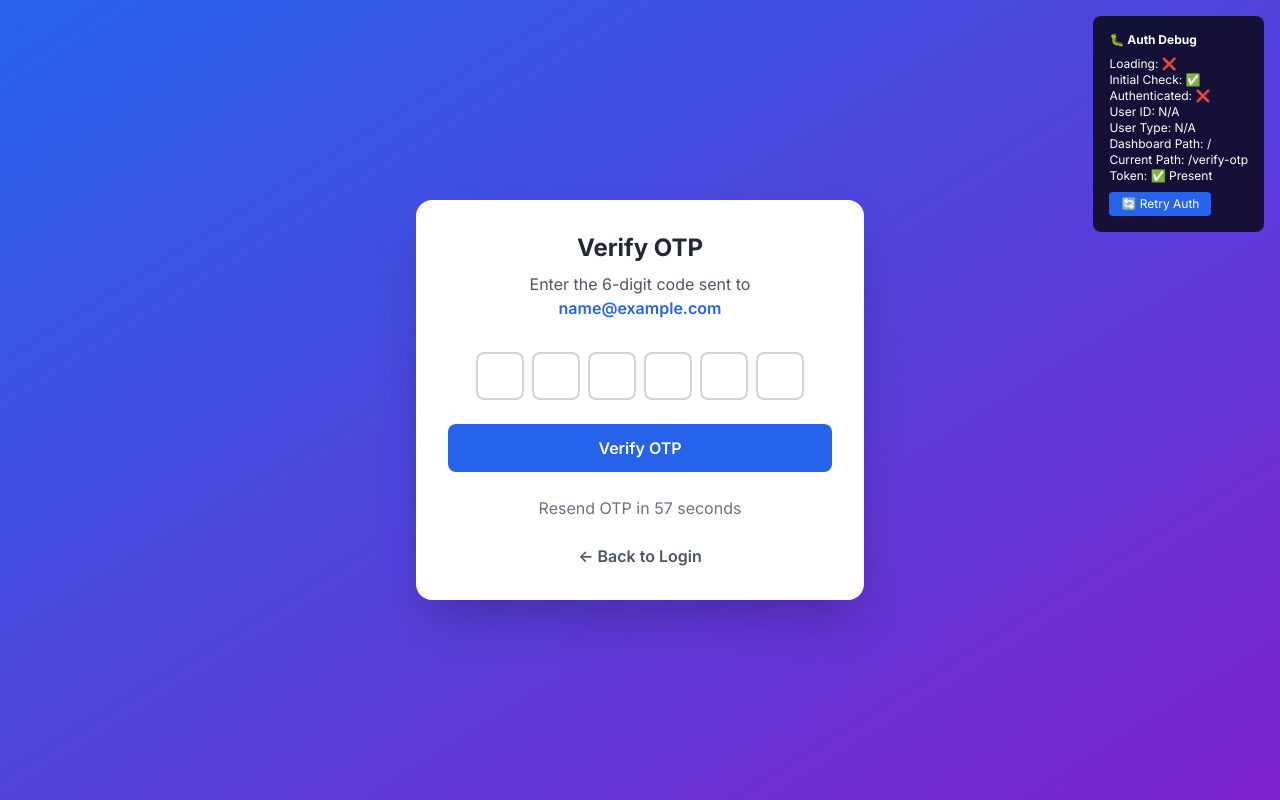
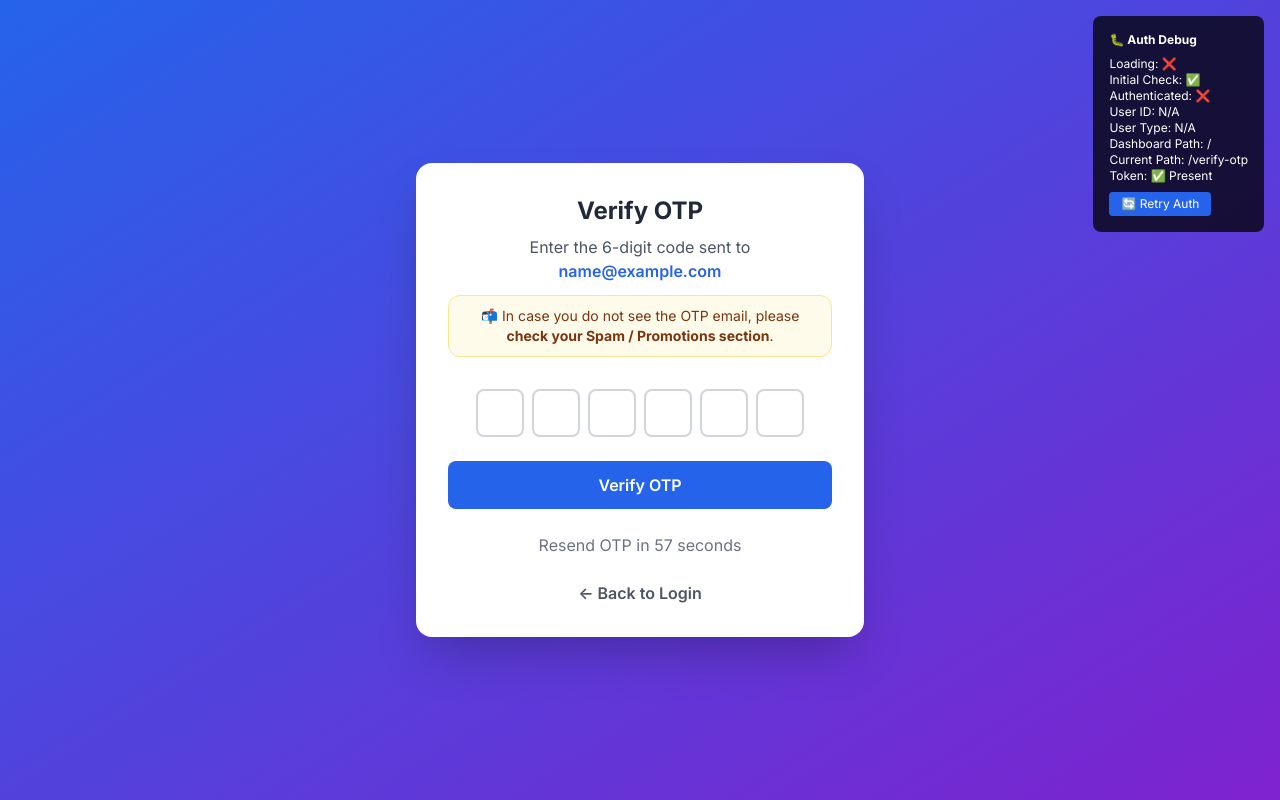
Before and after one commit to manish-max07/GBpant-College-Alumni-Portal, a React (Vite) app in the folder frontend/: page /verify-otp in a window 1280 px wide. Built offline with nearby package versions, Linux system fonts and the light colour scheme; no server answers; sample sign-in values are in the browser's storage.

Commit message:
feat: add pc recommendation and spam check notices

```diff
--- a/frontend/src/pages/ForgotPassword.jsx
+++ b/frontend/src/pages/ForgotPassword.jsx
@@ -326,6 +326,9 @@ export default function ForgotPassword() {
             Hello {userName}! Please check your email for the verification code.
           </p>
         )}
+        <div className="mt-3 p-2.5 bg-amber-50 border border-amber-200 rounded-xl text-amber-900 text-xs sm:text-sm text-center">
+          <span>📬 In case you do not see the OTP email, please <strong>check your Spam / Promotions section</strong>.</span>
+        </div>
       </div>
 
       <form onSubmit={handleOtpSubmit} className="space-y-6">
--- a/frontend/src/pages/Signup.jsx
+++ b/frontend/src/pages/Signup.jsx
@@ -157,6 +157,10 @@ export default function Signup() {
             <p className="text-slate-600">
               Connect with fellow GBPANT alumni and current students worldwide
             </p>
+            <div className="mt-3 inline-flex items-center gap-2 px-3.5 py-1.5 rounded-full bg-blue-50 border border-blue-200 text-blue-800 text-xs sm:text-sm font-medium shadow-sm">
+              <span>💻</span>
+              <span>Tip: Please preferably use a <strong>PC or Laptop</strong> for a seamless registration experience.</span>
+            </div>
           </div>
 
           {/* Signup Form */}
--- a/frontend/src/pages/VerifyOtp.jsx
+++ b/frontend/src/pages/VerifyOtp.jsx
@@ -197,6 +197,9 @@ export default function VerifyOtp() {
                 </p>
               </div>
             )}
+            <div className="mt-3 p-2.5 bg-amber-50 border border-amber-200 rounded-xl text-amber-900 text-xs sm:text-sm text-center">
+              <span>📬 In case you do not see the OTP email, please <strong>check your Spam / Promotions section</strong>.</span>
+            </div>
           </div>
         </div>
 
```
